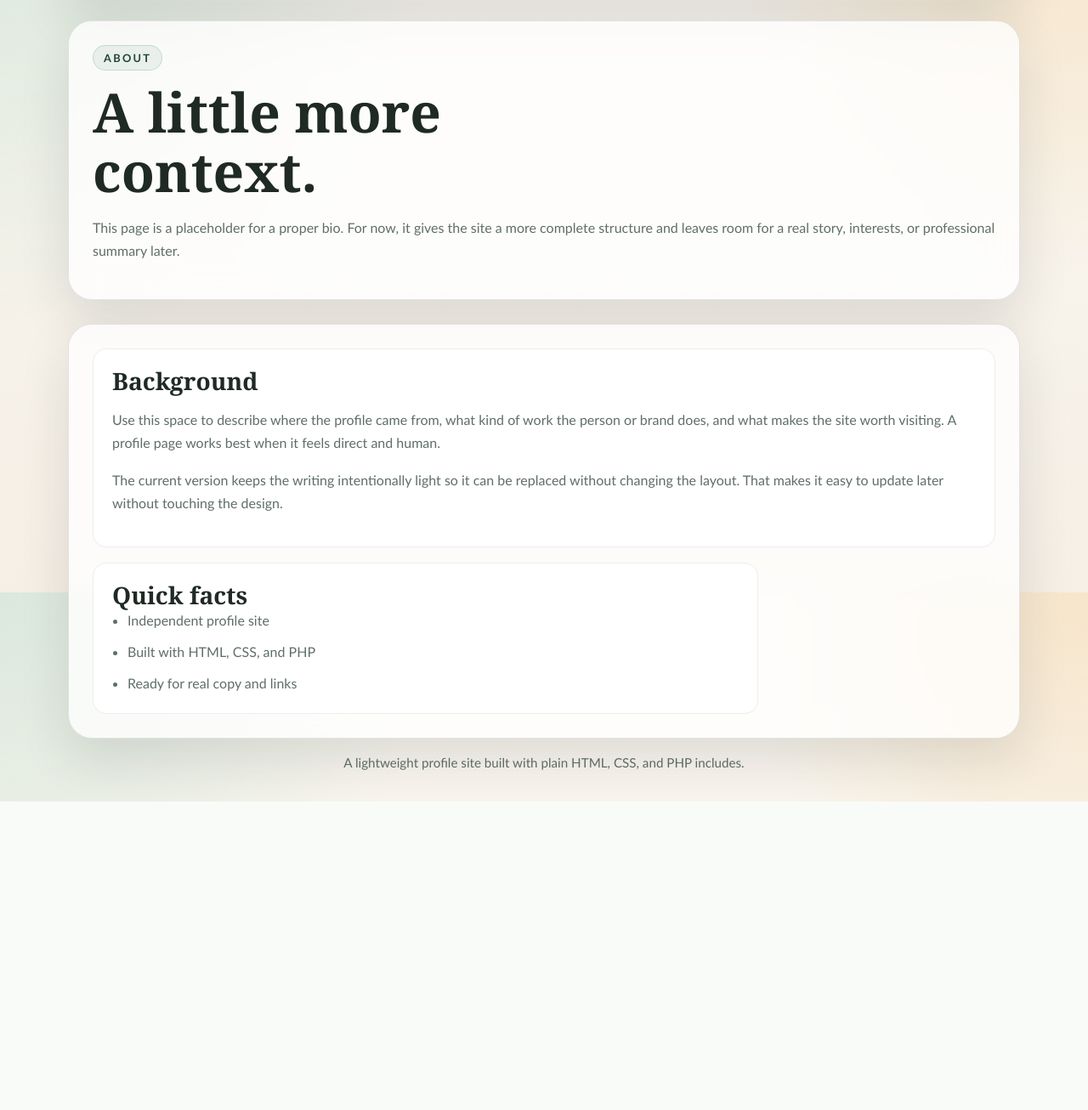
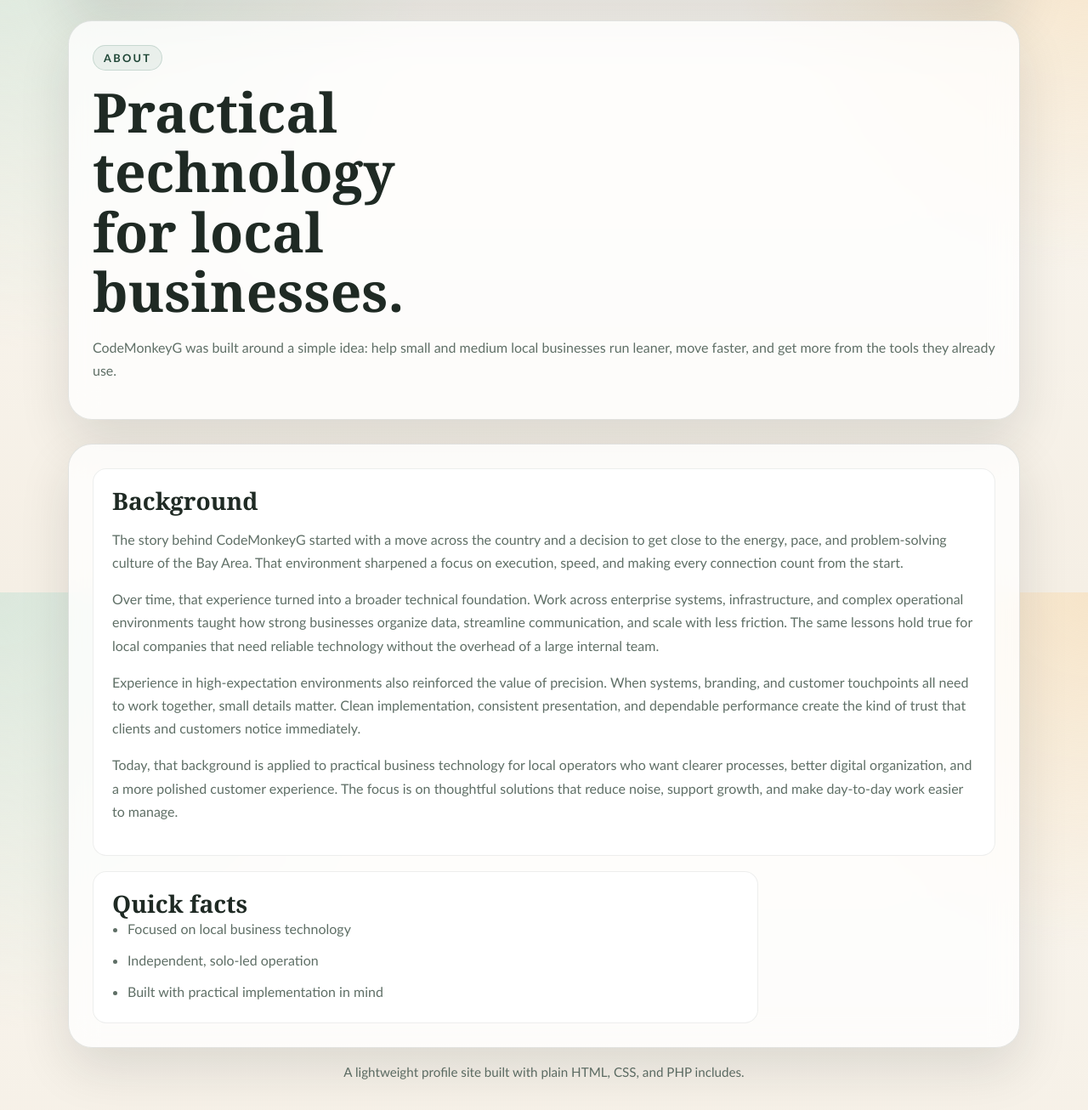
Before and after one commit to CodeMonkeyG/CodeMonkeyG, a PHP site: page /about.php in a window 1280 px wide. Shown: the part 103-1409 px from the top of the page at 85% size. Before the commit the page ends 1046 px from the top, so only its background shows below. Run offline with PHP 8.4, Linux system fonts and the light colour scheme.

Commit message:
Update to the about

```diff
--- a/about.php
+++ b/about.php
@@ -8,22 +8,24 @@ require __DIR__ . '/partials/header.php';
 
 <section class="page-header">
 	<p class="eyebrow">About</p>
-	<h1>A little more context.</h1>
-	<p class="lede">This page is a placeholder for a proper bio. For now, it gives the site a more complete structure and leaves room for a real story, interests, or professional summary later.</p>
+	<h1>Practical technology for local businesses.</h1>
+	<p class="lede">CodeMonkeyG was built around a simple idea: help small and medium local businesses run leaner, move faster, and get more from the tools they already use.</p>
 </section>
 
 <section class="content-grid">
 	<article class="card card-large">
 		<h2>Background</h2>
-		<p>Use this space to describe where the profile came from, what kind of work the person or brand does, and what makes the site worth visiting. A profile page works best when it feels direct and human.</p>
-		<p>The current version keeps the writing intentionally light so it can be replaced without changing the layout. That makes it easy to update later without touching the design.</p>
+		<p>The story behind CodeMonkeyG started with a move across the country and a decision to get close to the energy, pace, and problem-solving culture of the Bay Area. That environment sharpened a focus on execution, speed, and making every connection count from the start.</p>
+		<p>Over time, that experience turned into a broader technical foundation. Work across enterprise systems, infrastructure, and complex operational environments taught how strong businesses organize data, streamline communication, and scale with less friction. The same lessons hold true for local companies that need reliable technology without the overhead of a large internal team.</p>
+		<p>Experience in high-expectation environments also reinforced the value of precision. When systems, branding, and customer touchpoints all need to work together, small details matter. Clean implementation, consistent presentation, and dependable performance create the kind of trust that clients and customers notice immediately.</p>
+		<p>Today, that background is applied to practical business technology for local operators who want clearer processes, better digital organization, and a more polished customer experience. The focus is on thoughtful solutions that reduce noise, support growth, and make day-to-day work easier to manage.</p>
 	</article>
 	<aside class="card">
 		<h2>Quick facts</h2>
 		<ul class="stack-list">
-			<li>Independent profile site</li>
-			<li>Built with HTML, CSS, and PHP</li>
-			<li>Ready for real copy and links</li>
+			<li>Focused on local business technology</li>
+			<li>Independent, solo-led operation</li>
+			<li>Built with practical implementation in mind</li>
 		</ul>
 	</aside>
 </section>
```
